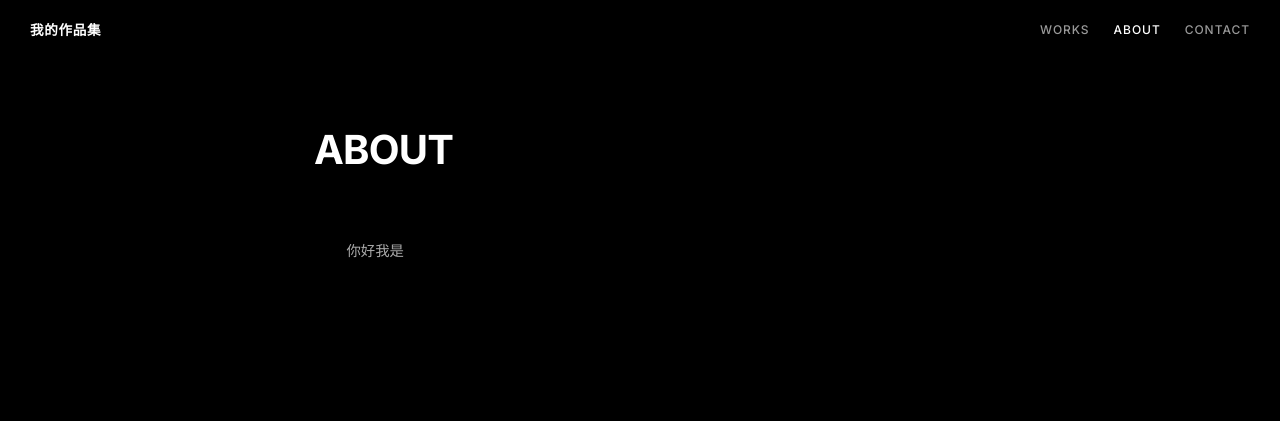
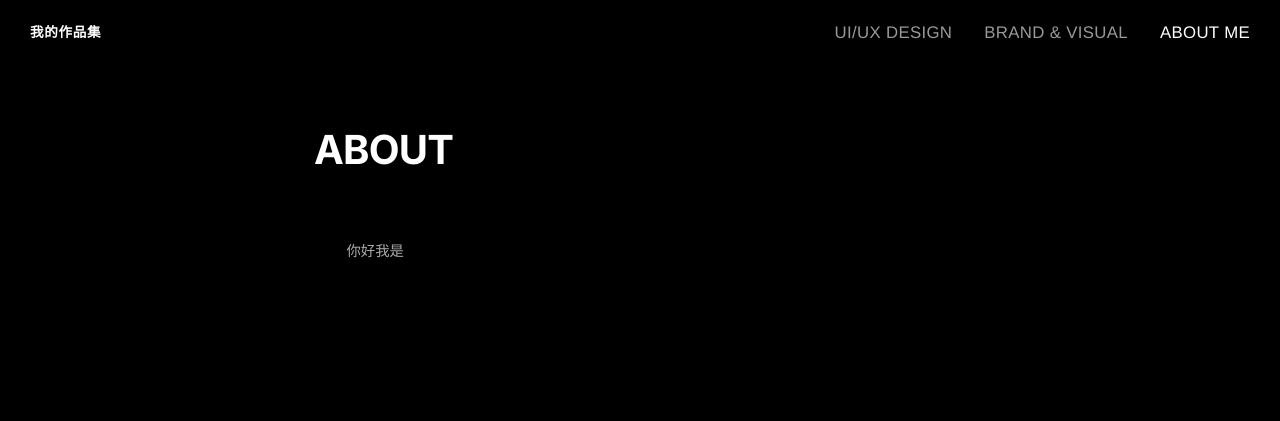
Before and after one commit to Maoxinyu950324/my-portfolio, an Astro site: page /about in a window 1280 px wide. Built offline with nearby package versions, Linux system fonts and the light colour scheme; Astro itself is replaced by a stand-in of ours.

Commit message:
feat: 导航栏更新为 UI/UX DESIGN, BRAND & VISUAL, ABOUT ME

```diff
--- a/src/components/Navigation.astro
+++ b/src/components/Navigation.astro
@@ -3,9 +3,9 @@ import { loadSiteConfig } from '../config';
 const config = loadSiteConfig();
 const currentPath = Astro.url.pathname;
 const links = [
-  { href: '/#works', label: 'WORKS' },
-  { href: '/about', label: 'ABOUT' },
-  { href: 'mailto:your@email.com', label: 'CONTACT' },
+  { href: '/#works', label: 'UI/UX DESIGN' },
+  { href: '/#works', label: 'BRAND & VISUAL' },
+  { href: '/about', label: 'ABOUT ME' },
 ];
 ---
 
@@ -13,9 +13,9 @@ const links = [
   <a href="/" style="font-size:0.85rem;font-weight:600;color:#fff;letter-spacing:0.05em;">
     {config.siteName || 'PORTFOLIO'}
   </a>
-  <nav style="display:flex;gap:24px;">
+  <nav style="display:flex;gap:32px;">
     {links.map(({ href, label }) => (
-      <a href={href} class="nav-link" style={`font-size:0.75rem;font-weight:500;color:#999;letter-spacing:0.08em;${currentPath === href ? 'color:#fff;' : ''}`}>
+      <a href={href} class="nav-link" style={`font-family:'Helvetica Neue', Helvetica, sans-serif;font-size:1.05rem;font-weight:400;color:#999;letter-spacing:0.02em;${currentPath === href ? 'color:#fff;' : ''}`}>
         {label}
       </a>
     ))}
```
